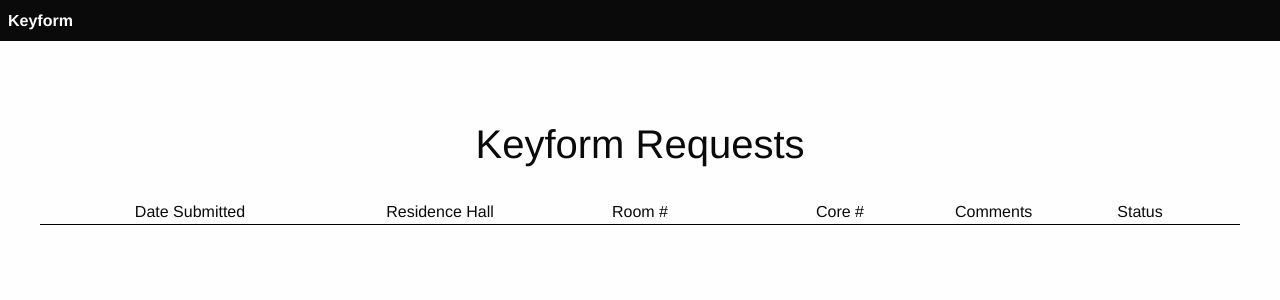
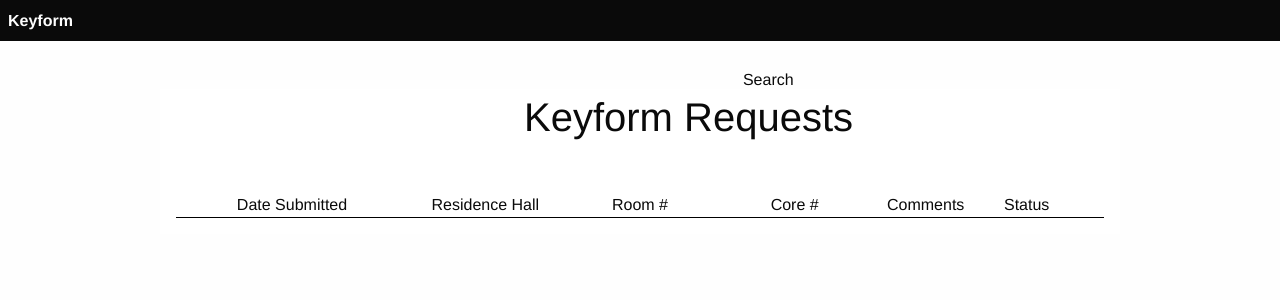
Before and after one commit to mostateresnet/keyformproject, a Django app: page / in a window 1280 px wide. Shown: the top 300 px of the page. Run offline with Django 3.2, Linux system fonts and the light colour scheme; data that the repository does not hold is empty.

Commit message:
Add the ability to search requests

```diff
--- a/keyform/static/keyform/css/home.css
+++ b/keyform/static/keyform/css/home.css
@@ -1,5 +1,6 @@
 .object-list {
-    padding: 20px;
+    margin-top: 2em;
+    padding: 1em;
 }
 
 .header {
@@ -15,6 +16,41 @@
 }
 
 .title {
-    padding-top: 75px;
-    text-align: center;
+    margin: auto;
+    width: 60%;
+    margin-right: .5em;
 }
+
+.searchform {
+    margin: auto;
+    border: 1px solid black;
+    width: 50%;
+    display: none;
+    overflow: hidden;
+    margin-top: 2em;
+    margin-bottom: 2em;
+}
+
+.searchcontent {
+    padding: 1em;
+}
+
+#searchbut {
+    position: absolute;
+    right: 38%;
+    top: 9%;
+}
+
+#gen {
+
+}
+.searchbutton {
+}
+
+
+.content {
+    background-color: white;
+    width: 75%;
+    margin: auto;
+    margin-top: 3em;
+}
--- /dev/null
+++ b/keyform/static/keyform/js/home.js
@@ -0,0 +1,9 @@
+$(document).ready(function() {
+    $('#searchbut').click(function() {
+        $('#search').slideDown(400);
+    });
+
+    $('#backbut').click(function() {
+        $('#search').slideUp(400);
+    });
+});
--- a/keyform/templates/keyform/home.html
+++ b/keyform/templates/keyform/home.html
@@ -5,9 +5,14 @@
     {{ block.super }}
     <link rel='stylesheet' type='text/css' href="{% static 'keyform/css/home.css' %}"/>
 {% endblock %}
-
+{% block javascript %}
+    <script type="text/javascript" src="{% static 'keyform/js/libraries/jquery-2.1.4.min.js' %}"></script>
+    <script type="text/javascript" src="{% static 'keyform/js/home.js' %}"></script>
+{% endblock %}
 {% block content %}
+    <div class="content">
         <h2 class="title">{% trans 'Keyform Requests' %}</h2>
+        {% include './searchtable.html' %}
         <div class="object-list">
             <div class="header row">
                 <div class="small-3 large-3 columns text-center">
@@ -60,4 +65,5 @@
                 </div>
             {% endfor %}
         </div>
+    </div>
 {% endblock %}
--- /dev/null
+++ b/keyform/templates/keyform/searchtable.html
@@ -0,0 +1,58 @@
+<button id="searchbut">Search</button>
+<div class="searchform" id = "search">
+    <div class="searchcontent">
+        <form action = "{% url 'search' %}">
+            <fieldset>
+                <div class="row">
+                    <div class="large-4 columns">
+                       Student Name <input type="text" name="student_name">
+                    </div>
+                    <div class="large-4 columns">
+                       M-Number <input type="text" name="m_number">
+                    </div>
+                    <div class="large-4 columns">
+                       Building <input type="text" name="building">
+                    </div>
+                </div>
+                <div class="row">
+                    <div class="large-4 columns">
+                       Room Number <input type="text" name="keydata__room_number">
+                    </div>
+                    <div class="large-4 columns">
+                       Core # <input type="text" name="keydata__core_number">
+                    </div>
+                    <div class="large-4 columns">
+                       Key # <input type="text" name="keydata__key_number">
+                    </div>
+                </div>
+                <div class="row">
+                    <div class="large-4 columns">
+                       Staff Name <input type="text" name="staff_name">
+                    </div>
+                    <div class="large-4 columns">
+                       Start Date <input type="text" name="start_date">
+                    </div>
+                    <div class="large-4 columns">
+                       End Date <input type="text" name="end_date">
+                    </div>
+                </div>
+                <div class="row">
+                    <div class="large-6 columns">
+                       Key Request Type <br>
+                       <input type="radio" name="key_request_type" value="brokenkey"> Broken Key <br>
+                       <input type="radio" name="key_request_type" value="stolenkey"> Stolen Key <br>
+                       <input type="radio" name="key_request_type" value="staffkey"> Staff Key
+                    </div>
+                    <div class="large-6 columns">
+                       Status <br>
+                       <input type="radio" name="status" value="processing"> Processing <br>
+                       <input type="radio" name="status" value="keysent"> Key Sent <br>
+                       <input type="radio" name="status" value="keydistributed"> Key Distributed
+                    </div>
+                </div>
+                <button class="searchbutton" type="submit">Generate</button>
+            </fieldset>
+        </form>
+        <button class="searchbutton" id="backbut">Back</button>
+    </div>
+</div>
--- a/keyform/urls.py
+++ b/keyform/urls.py
@@ -4,4 +4,5 @@ from keyform import views
 
 urlpatterns = [
     url(r'^$', views.HomeView.as_view()),
+    url(r'^search', views.SearchView.as_view(), name = "search"),
 ]
--- a/keyform/views.py
+++ b/keyform/views.py
@@ -8,3 +8,19 @@ from keyform.models import Request
 class HomeView(ListView):
     model = Request
     template_name = "keyform/home.html"
+
+
+class SearchView(ListView):
+    template_name = "keyform/home.html"
+
+    def get_queryset(self):
+        qset = Request.objects.all()
+        valid = ['amt_recieved', 'bpn', 'building', 'building_id', 'charge_amount', 'charged_on_rcr',
+        'comment', 'created_timestamp', 'id', 'keydata__room_number', 'keydata__core_number', 'keydata__key_number',
+        'payment_method', 'reason_for_request', 'staff', 'staff_id', 'status', 'student_name']
+
+        for item, value in self.request.GET.items():
+            if str(item) in valid:
+                if value != '':
+                    qset = qset.filter(**{item+'__icontains': value})
+        return qset
```
Lines whose indentation alone changed are shown as unchanged.
